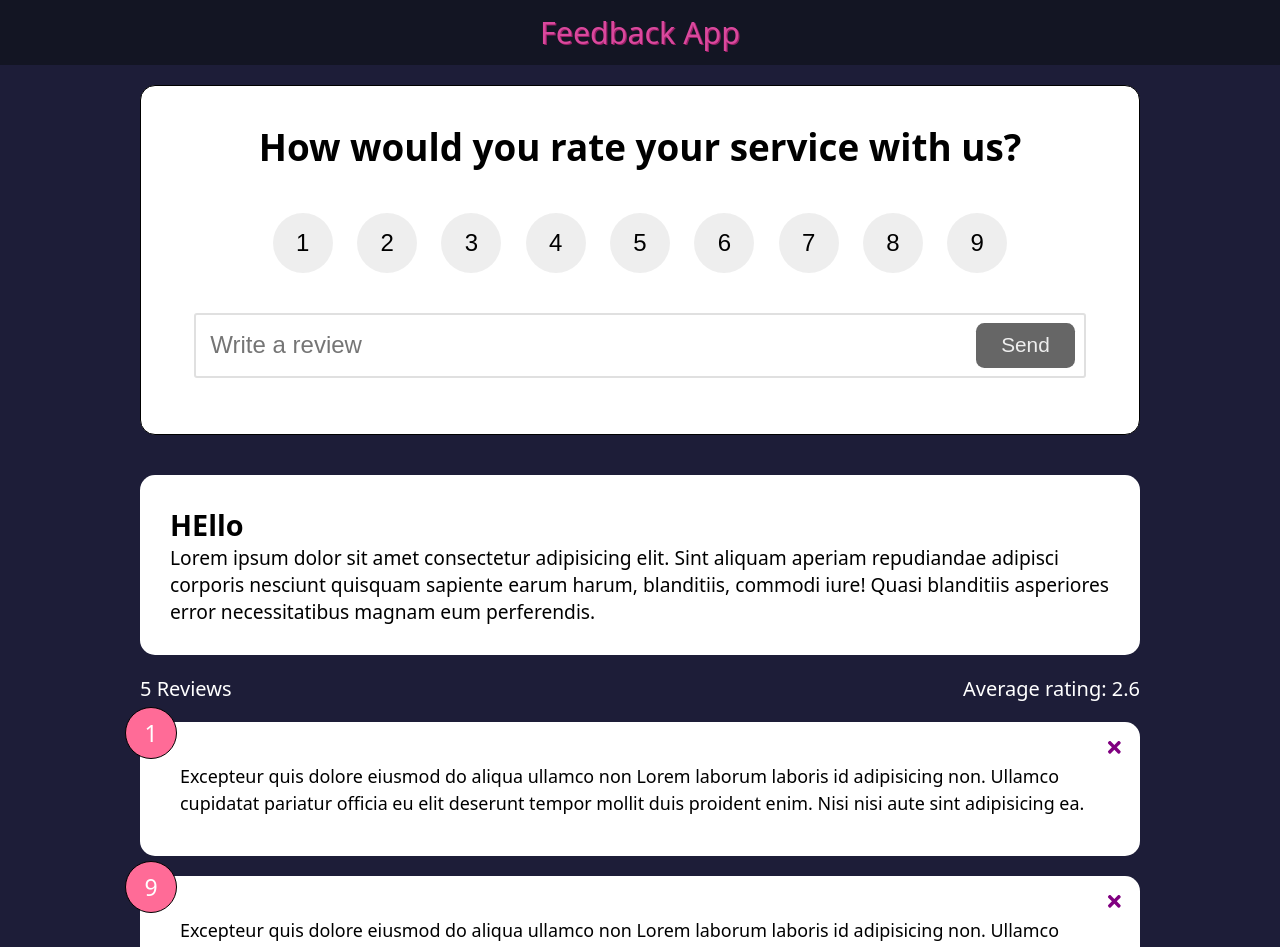
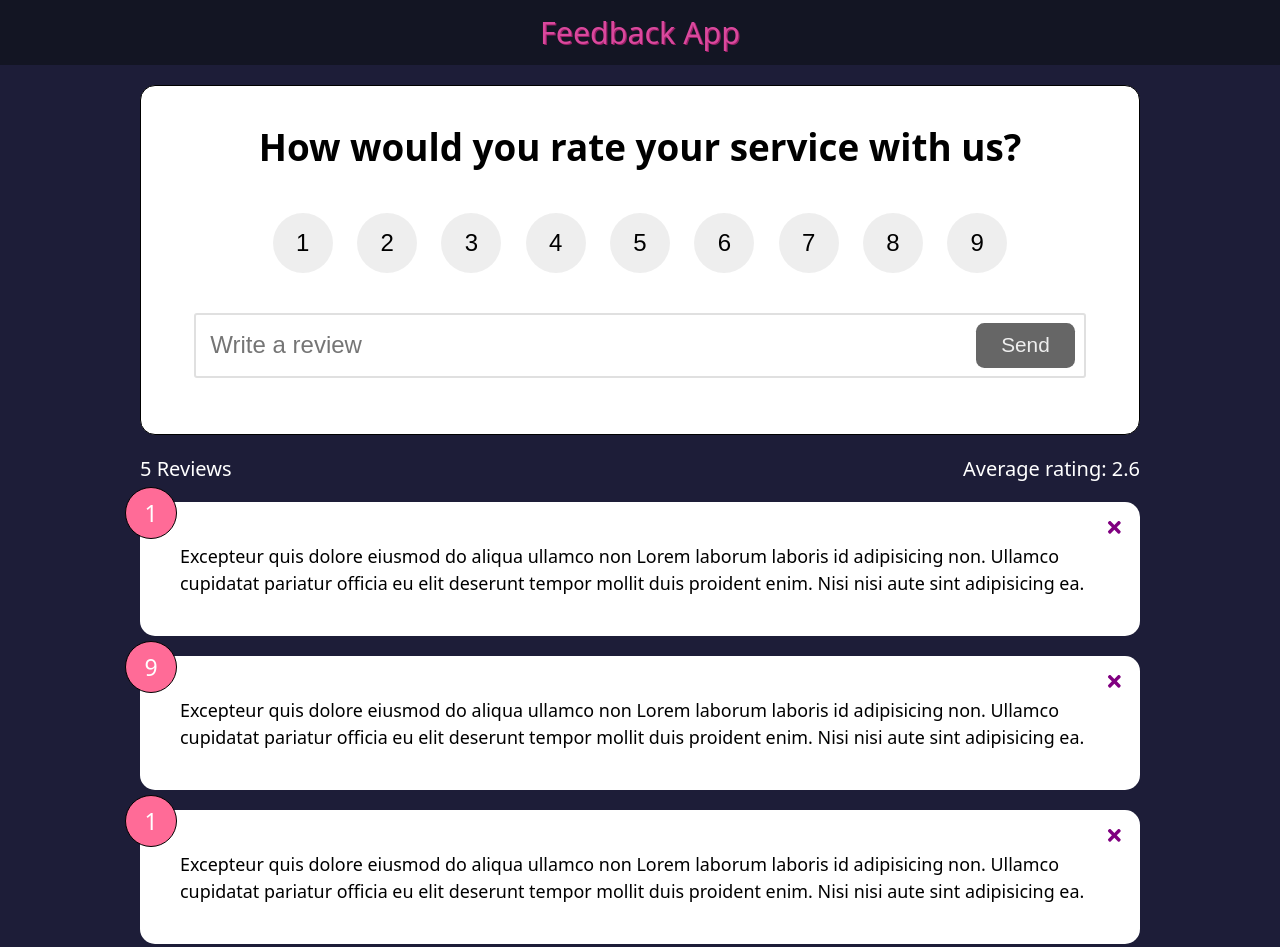
Before and after one commit to stinger222/react-feedback-app, a React (Create React App) app: page / in a window 1280 px wide. Shown: the top 947 px of the page. Built offline with nearby package versions, Linux system fonts and the light colour scheme.

Commit message:
Card component further implementation

```diff
--- a/src/App.js
+++ b/src/App.js
@@ -4,7 +4,6 @@ import FeedbackList from "./components/FeedbackList"
 import Header from "./components/Header"
 import feedbackData from './data/feedbackData'
 import { v4 as uuidv4} from 'uuid'
-import Card from './components/Card'
 
 export default function App() {
 
@@ -24,10 +23,8 @@ export default function App() {
 	}
 
 	return <>
-
 			<Header/>
 			<FeedbackForm handleAppend={handleAppend}/>
 			<FeedbackList handleDelete={deleteFeedback} feedbackData={feedback}/>
-
 	</>
 	}
--- a/src/components/Card.js
+++ b/src/components/Card.js
@@ -1,8 +1,7 @@
-export default function Card() {
+export default function Card({children, className}) {
 	return (
-		<div className="card">
-			<h2>HEllo</h2>
-			<p>Lorem ipsum dolor sit amet consectetur adipisicing elit. Sint aliquam aperiam repudiandae adipisci corporis nesciunt quisquam sapiente earum harum, blanditiis, commodi iure! Quasi blanditiis asperiores error necessitatibus magnam eum perferendis.</p>
+		<div className={`card ${className}`}>
+			{children}
 		</div>
 	)
 }
--- a/src/components/FeedbackItem.js
+++ b/src/components/FeedbackItem.js
@@ -1,12 +1,12 @@
-import { useEffect, useState } from 'react';
 import { FaTimes } from 'react-icons/fa'
 import PropTypes from 'prop-types'
+import Card from './Card'
 
 
 export default function FeedbackItem({item, handleDelete}) {
 
 	return (
-		<div className="feedback-item">
+		<Card className="feedback-item">
 			<span className="feedback-item-rating">
 				{item.rating}
 			</span>
@@ -16,7 +16,7 @@ export default function FeedbackItem({item, handleDelete}) {
 			<span className="review-text">
 				{item.description}
 			</span>
-		</div>
+		</Card>
 	)
 }
 
--- a/src/components/FeedbackList.js
+++ b/src/components/FeedbackList.js
@@ -21,7 +21,6 @@ export default function FeedbackList({feedbackData, handleDelete}) {
 
 	return (
 		<div className="feedback-list-wrapper">
-			<Card/>
 			<div className="stats">
 				<span>{feedbackData.length} {feedbackData.length == 1 ? 'Review' : 'Reviews'}</span>
 				<span>Average rating: {averageRating || 0}</span>
--- a/src/index.scss
+++ b/src/index.scss
@@ -91,7 +91,6 @@ body {
 	margin: 20px 0;
 	padding: 30px;
 	border-radius: 15px;
-	position: relative;
 	font-weight: 500;
 	font-size: 1.2em;
 }
@@ -218,14 +217,8 @@ body {
 		}
 
 		.feedback-item {
-			color: black;
-			background: white;
-			margin: 20px 0;
 			padding: 40px;
-			border-radius: 15px;
 			position: relative;
-			font-weight: 500;
-			font-size: 1.2em;
 
 			.feedback-item-rating {
 				position: absolute;
```
